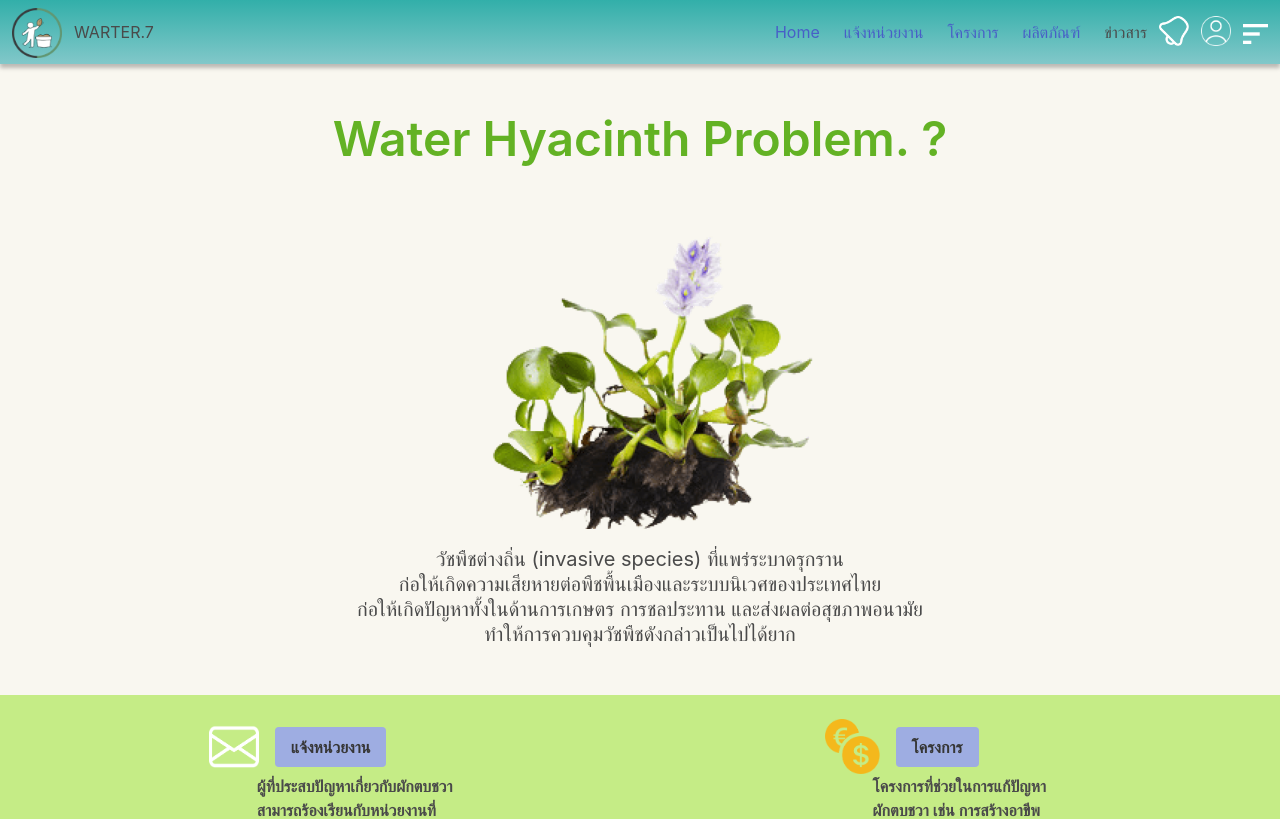
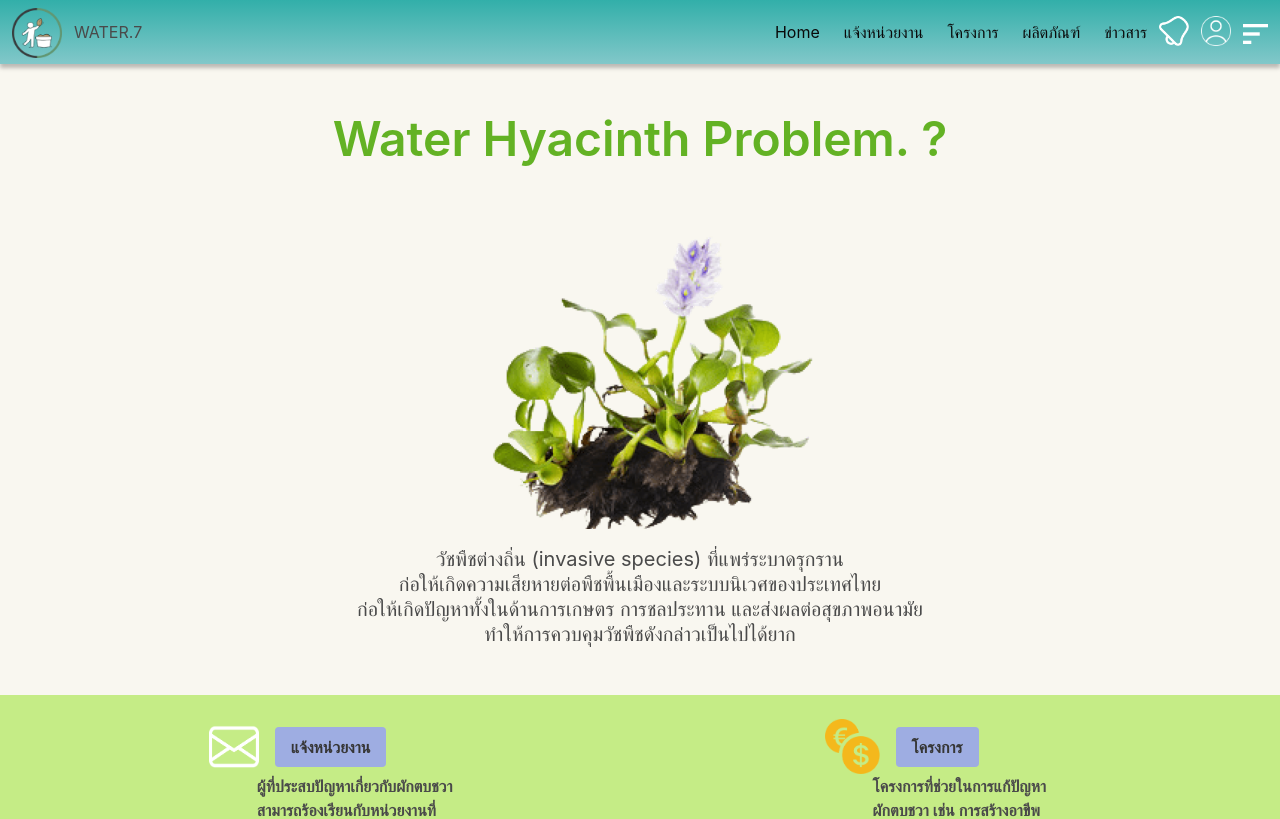
Before and after one commit to Apibun/ProjectDevtool, a Vue app in the folder frontend/: page / in a window 1280 px wide. Shown: the top 819 px of the page. Built offline with nearby package versions, Linux system fonts and the light colour scheme; a web font is replaced by a local one.

Commit message:
new code frontend

```diff
--- a/frontend/src/App.vue
+++ b/frontend/src/App.vue
@@ -2,91 +2,59 @@
   <div id="app">
     <nav
       class="navbar"
-      style="background: linear-gradient(180deg,#32afa9 0%,rgba(50, 168, 175, 0.6) 100%
-        );
-        box-shadow: 0px 4px 4px rgba(0, 0, 0, 0.25);
-      "
+      style="background: linear-gradient(180deg, #32AFA9 0%, rgba(50, 168, 175, 0.6) 100%);
+box-shadow: 0px 4px 4px rgba(0, 0, 0, 0.25);"
       role="navigation"
       aria-label="main navigation"
     >
-      <div>
-        <img
-          src="./assets/Webicon.png"
-          alt="WebIcon"
-          class="mt-2 ml-3"
-          style="width: 50px; height: 50px"
-        />
-      </div>
+
+    <div><img src="./assets/Webicon.png" alt="WebIcon" class="mt-2 ml-3" style="width: 50px; height: 50px;"></div>
 
       <div id="navbar" class="navbar-menu">
-        <div class="navbar-start"><a class="navbar-item"> WARTER.7</a></div>
-        <div class="navbar-end">
-          <a class="navbar-item"> <router-link to="/">Home</router-link> </a>
+        <div class="navbar-start "><p class="navbar-item "> WATER.7</p></div>
+        <div class="navbar-end ">
+          <a class="navbar-item"> <router-link to="/" class="has-text-black">Home</router-link> </a>
           <a class="navbar-item">
-            <router-link to="/agency">แจ้งหน่วยงาน</router-link>
+            <router-link to="/agency" class="has-text-black">แจ้งหน่วยงาน</router-link>
           </a>
-          <a class="navbar-item">
-            <router-link to="/project">โครงการ </router-link></a
+          <a class="navbar-item" >
+            <router-link to="/project" class="has-text-black">โครงการ </router-link></a
           >
-          <a class="navbar-item">
-            <router-link to="/product">ผลิตภัณฑ์ </router-link>
+          <a class="navbar-item" >
+            <router-link to="/product" class="has-text-black">ผลิตภัณฑ์ </router-link>
           </a>
 
-          <a class="navbar-item">ข่าวสาร </a>
-          <img
-            src="./assets/Notificationicon.png"
-            alt="Notificationicon"
-            class="mt-4 mr-3"
-            style="width: 30px; height: 30px"
-          />
-          <img
-            src="./assets/Usericon.png"
-            alt="Usericon"
-            class="mt-4 mr-3"
-            style="width: 30px; height: 30px"
-          />
-          <img
-            src="./assets/Menuicon.png"
-            alt="Menuicon"
-            class="mt-5 mr-3"
-            style="width: 25px; height: 20px"
-          />
+          <a class="navbar-item"><router-link to="/news" class="has-text-black">ข่าวสาร </router-link> </a>
+
+          <img src="./assets/Notificationicon.png" alt="Notificationicon" class="mt-4 mr-3" style="width: 30px; height: 30px;">
+          <img src="./assets/Usericon.png" alt="Usericon" class="mt-4 mr-3" style="width: 30px; height: 30px;">
+          <img src="./assets/Menuicon.png" alt="Menuicon" class="mt-5 mr-3 " style="width: 25px; height: 20px;">
         </div>
-
-        <!-- <div class="navbar-end">
-          <div class="navbar-item">
-            <div class="buttons" >
-              <a class="button is-light">
-                <router-link to="/login">Log in</router-link></a
-              >
-            </div>
-            <div >
-              <a class="button is-primary">
-                <strong><router-link to="/signup">Sign up</router-link></strong>
-              </a>
-            </div>
-          </div>
-        </div> -->
       </div>
     </nav>
     <router-view :key="$route.fullPath" />
+
+    <!-- <footer>
+      <div style="background: linear-gradient(180deg, #32AFA9 0%, rgba(50, 168, 175, 0.6) 100%);
+box-shadow: 0px 4px 4px rgba(0, 0, 0, 0.25); height: 60px;"></div>
+    </footer> -->
   </div>
 </template>
 
+
 <style>
-@import url("https://fonts.googleapis.com/css2?family=Anuphan");
-body,
-button {
-  font-family: "Anuphan";
-  background-color: #f9f7f0;
-}
+@import url('https://fonts.googleapis.com/css2?family=Anuphan');
+  body,button{
+    font-family: 'Anuphan';
+    background-color: #f9f7f0;
+  }
 </style>
 
 <script>
 export default {
   data() {
     return {
-      role: "seller",
+      role:'seller'
     };
   },
 };
```
Also changed, not shown: frontend/src/views/News.vue (indentation only), frontend/src/views/Project.vue (indentation only), frontend/src/views/ViewProject.vue (line endings or trailing spaces).
